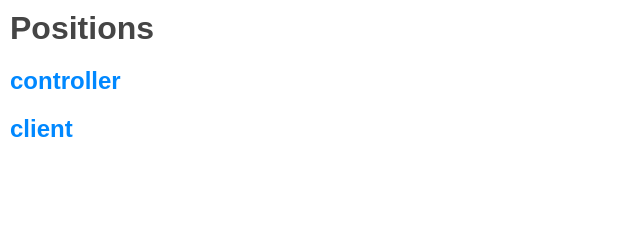
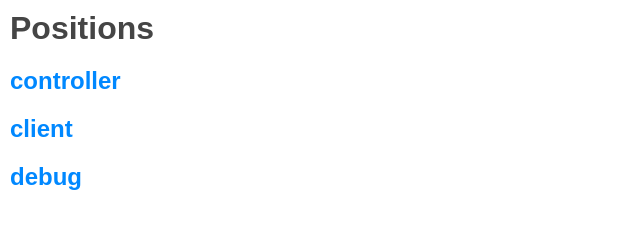
Before and after one commit to benfoxall/positions, a website: page index.html in a window 1280 px wide. Shown: the whole page, without its empty margins (0-640 px from the left). Drawn offline with Linux system fonts and the light colour scheme.

Commit message:
debug page

```diff
--- a/index.html
+++ b/index.html
@@ -10,6 +10,7 @@
 
   <h2><a href="controller.html">controller</a></h2>
   <h2><a href="client.html">client</a></h2>
+  <h2><a href="debug.html">debug</a></h2>
 
 </body>
 </html>
```
